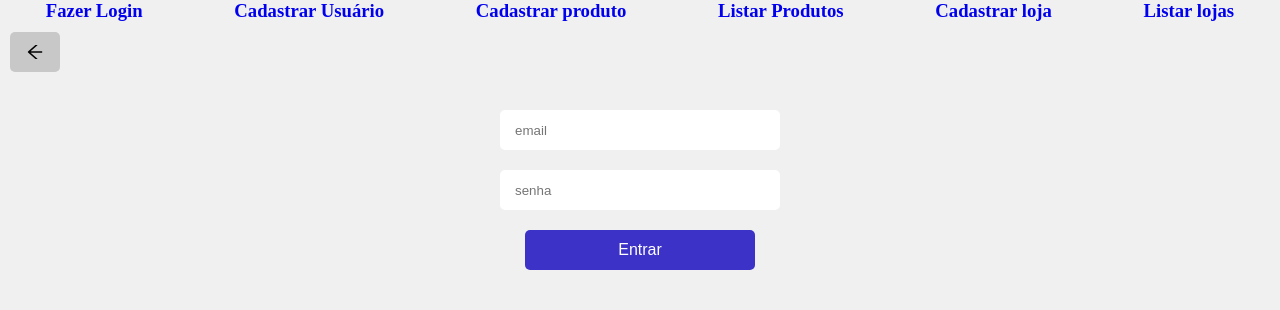
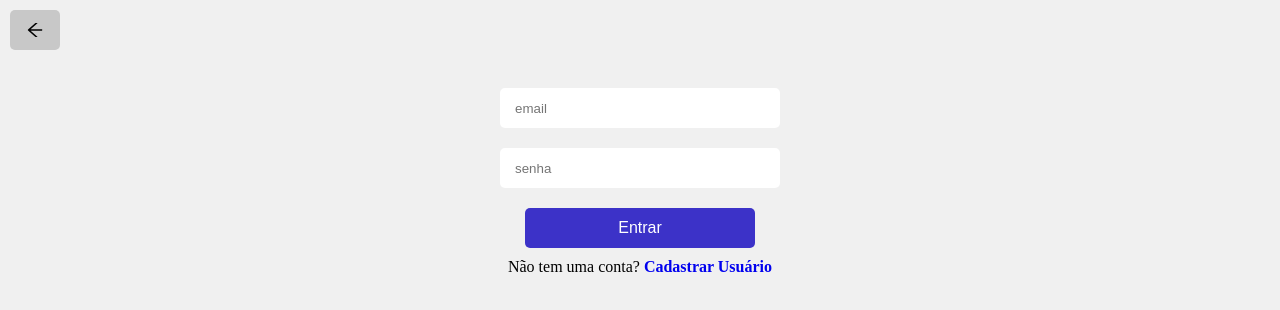
Before and after one commit to julianopaulos/firebase-test, a React (Create React App) app: page /user/login in a window 1280 px wide. Shown: the top 310 px of the page. Built offline with nearby package versions, Linux system fonts and the light colour scheme; no server answers; what ts-react-dotenv would draw is missing.

Commit message:
trying to get logged user access token

```diff
--- a/src/Pages/Home/index.tsx
+++ b/src/Pages/Home/index.tsx
@@ -1,17 +1,24 @@
-import React from 'react'
-import { Link, Outlet } from 'react-router-dom'
+import { type User } from 'firebase/auth'
+import React, { useEffect } from 'react'
+import { Link, Outlet, redirect } from 'react-router-dom'
 import Div from '../../components/Div'
+import { auth, CurrentUser } from '../../firebase/collections/users'
 
 const Home = (): any => {
+  useEffect(() => {
+    console.log('CurrentUser', CurrentUser)
+    auth.onAuthStateChanged((user: User | null) => {
+      if (user == null) {
+        redirect('/user/login')
+      } else {
+        const userData = user.toJSON()
+        console.log('userData', userData, user.accessToken)
+      }
+    })
+  }, [CurrentUser])
   return (
     <>
       <Div justifyContent='space-around'>
-        <h3>
-          <Link to={'user/login'}> Fazer Login </Link>
-        </h3>
-        <h3>
-          <Link to={'user/register'}> Cadastrar Usuário </Link>
-        </h3>
         <h3>
           <Link to={'product'}> Cadastrar produto </Link>
         </h3>
--- a/src/Pages/Login/index.tsx
+++ b/src/Pages/Login/index.tsx
@@ -1,7 +1,7 @@
 import React from 'react'
 import { type SubmitHandler, useForm } from 'react-hook-form'
 import { AiOutlineArrowLeft } from 'react-icons/ai'
-import { useNavigate } from 'react-router-dom'
+import { Link, useNavigate } from 'react-router-dom'
 import Button from '../../components/Button'
 import Div from '../../components/Div'
 import Form from '../../components/Form'
@@ -80,6 +80,9 @@ const Login = (): any => {
           Entrar
         </Button>
       </Form>
+      <p>
+        Não tem uma conta? <Link to={'register'} style={{ fontWeight: 'bold' }}> Cadastrar Usuário </Link>
+      </p>
     </Div>
   )
 }
--- a/src/firebase/collections/users/index.tsx
+++ b/src/firebase/collections/users/index.tsx
@@ -26,7 +26,7 @@ const loginUser = async ({ email, password }: User): Promise<any> => {
 
 onAuthStateChanged(auth, (user) => {
   if (user != null) {
-    console.log('current user', user)
+    console.log('current user', user.toJSON())
   } else {
     console.log('no logged user')
   }
@@ -37,6 +37,7 @@ const user = firebase.auth().currentUser
 export {
   createNewUser,
   loginUser,
+  auth,
   user as CurrentUser,
   type User as UserInterface,
   type AuthError
--- a/src/router.tsx
+++ b/src/router.tsx
@@ -18,6 +18,16 @@ import Register from './Pages/Register'
 import Login from './Pages/Login'
 
 const Router = createBrowserRouter([
+  {
+    path: '/user/register',
+    element: <Register />,
+    errorElement: <NotFound />
+  },
+  {
+    path: '/user/login',
+    element: <Login />,
+    errorElement: <NotFound />
+  },
   {
     path: '/',
     element: <Home />,
@@ -80,16 +90,6 @@ const Router = createBrowserRouter([
           const uuid: string = params.uuid ?? ''
           return await getStore(uuid)
         }
-      },
-      {
-        path: '/user/register',
-        element: <Register />,
-        errorElement: <NotFound />
-      },
-      {
-        path: '/user/login',
-        element: <Login />,
-        errorElement: <NotFound />
       }
     ]
   }
```
Also changed, not shown: public/index.html (+0 -23 lines).
